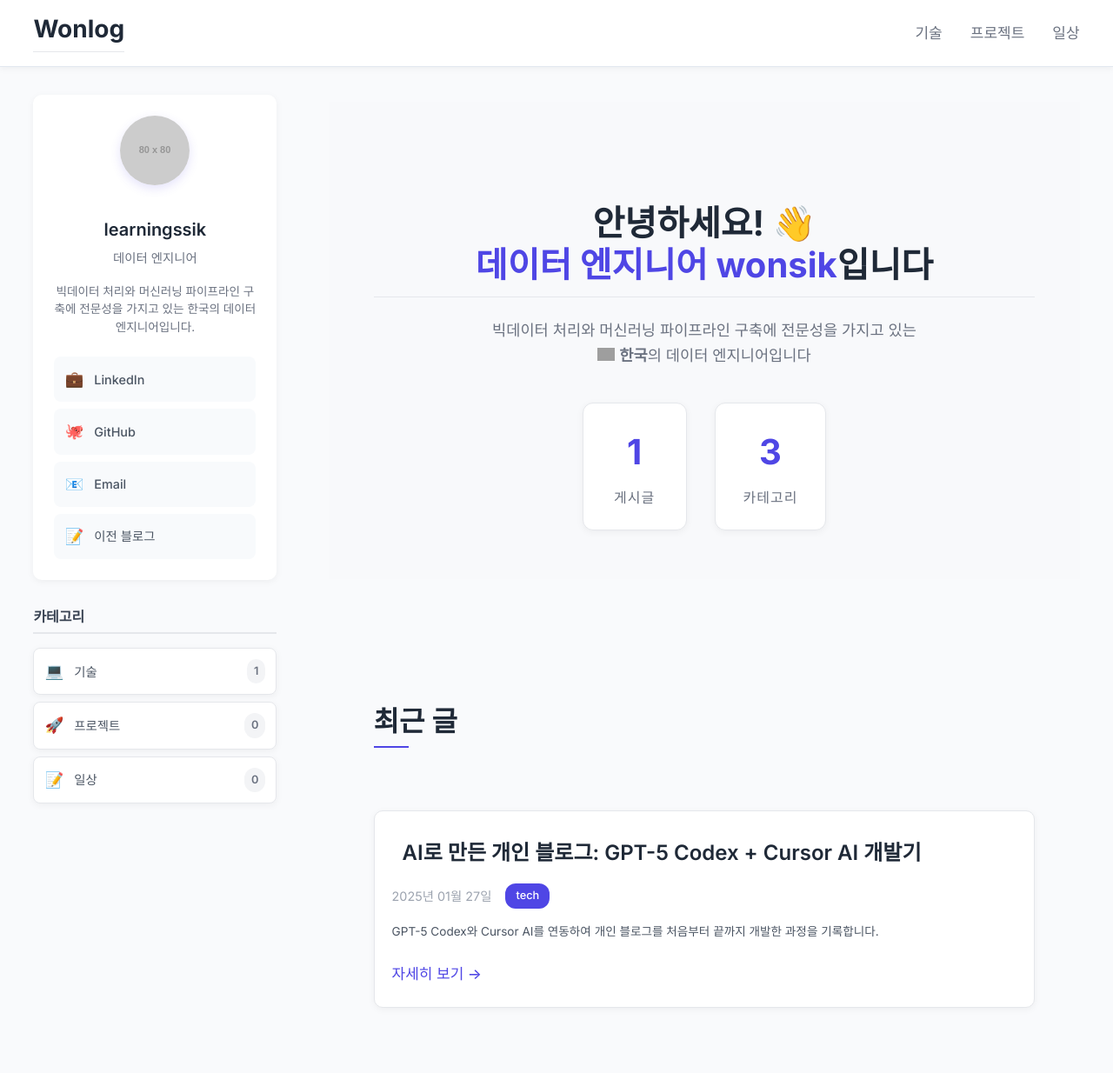
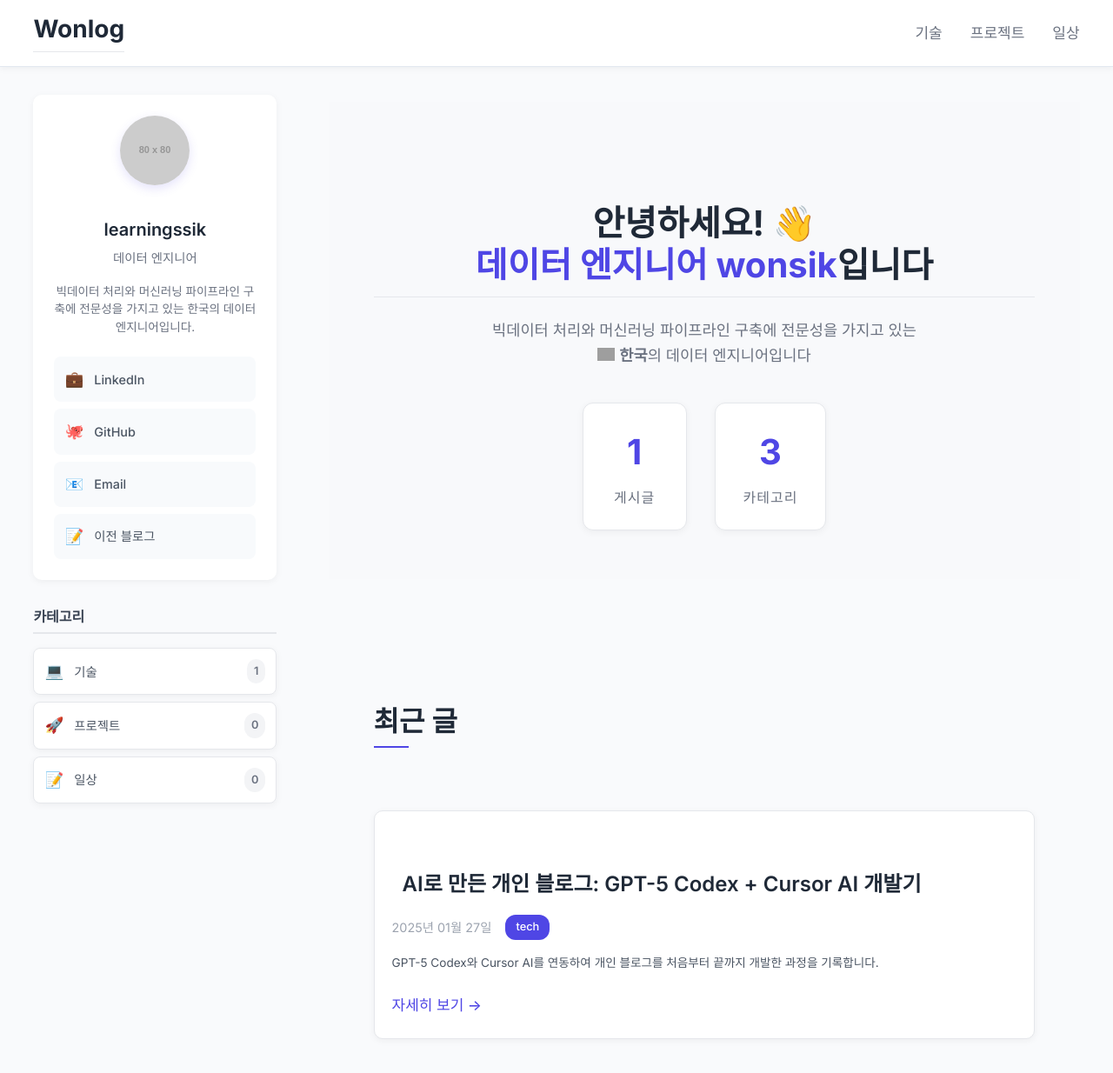
Before and after one commit to learningssik/learningssik.github.io, a Jekyll site: the page built from index.markdown, in a window 1280 px wide and 1291 px high. Shown: the top 1234 px of the window at 87% size. Built offline with Jekyll 4.4.1, drawn with Linux system fonts in a browser that asks for light colours; grey boxes are pictures that could not be loaded.

Commit message:
revert: H1.post-title 스타일 이전 상태로 복구
- 글씨 크기 원래대로 복구 (3rem → 2.5rem)
- 마진과 패딩 원래대로 복구
- 기본 스타일로 되돌림

```diff
--- a/assets/css/main.css
+++ b/assets/css/main.css
@@ -169,14 +169,11 @@
 }
 
 .post-title {
-    font-size: 3rem;
+    font-size: 2.5rem;
     font-weight: 700;
     line-height: 1.2;
-    margin: 0;
-    padding: 0;
+    margin-bottom: 0.5rem;
     color: #1f2937;
-    width: 100%;
-    display: block;
 }
 
 .post-meta {
```
